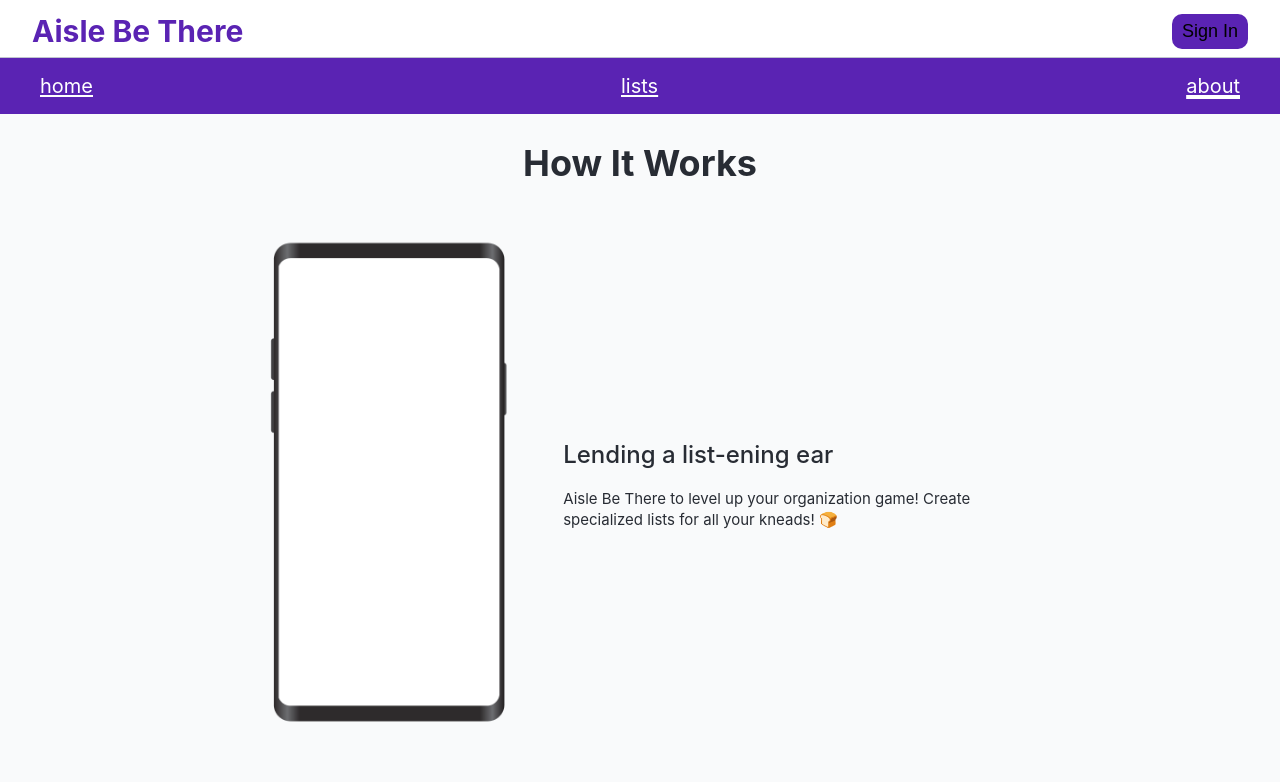
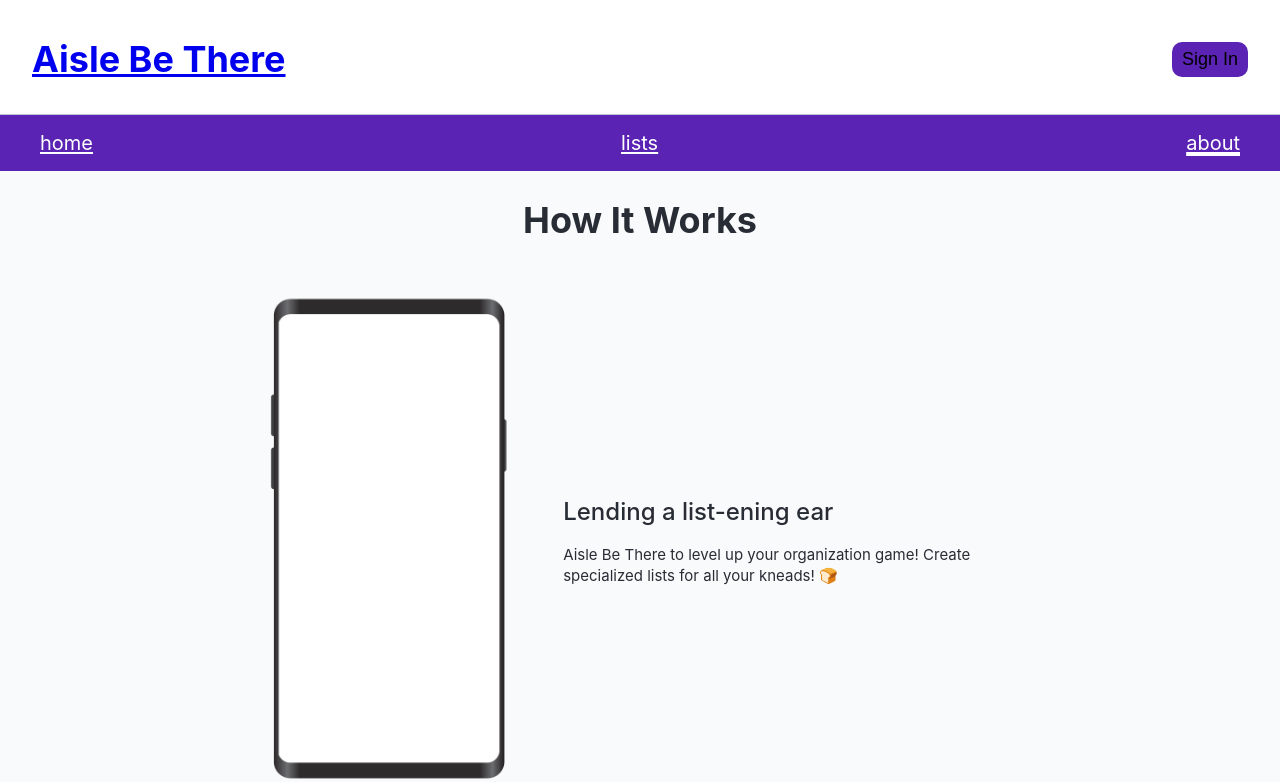
Before and after one commit to the-collab-lab/tcl-69-smart-shopping-list, a React (Vite) app: page /about in a window 1280 px wide. Shown: the top 782 px of the page. Built offline with nearby package versions, Linux system fonts and the light colour scheme; no server answers; a web font is replaced by a local one.

Commit message:
Add 'home' link to header name

```diff
--- a/src/views/Layout.jsx
+++ b/src/views/Layout.jsx
@@ -1,4 +1,4 @@
-import { Outlet, NavLink } from 'react-router-dom';
+import { Outlet, NavLink, Link } from 'react-router-dom';
 import { useAuth, SignInButton, SignOutButton } from '../api/useAuth.jsx';
 
 import './Layout.css';
@@ -11,7 +11,9 @@
 		<>
 			<div className="Layout">
 				<header className="Layout-header">
-					<h1>Aisle Be There</h1>
+					<Link to="/" className="Layout-header-name">
+						<h1>Aisle Be There</h1>
+					</Link>
 					<div>
 						{!!user ? (
 							<div className="Layout-header-login">
```
